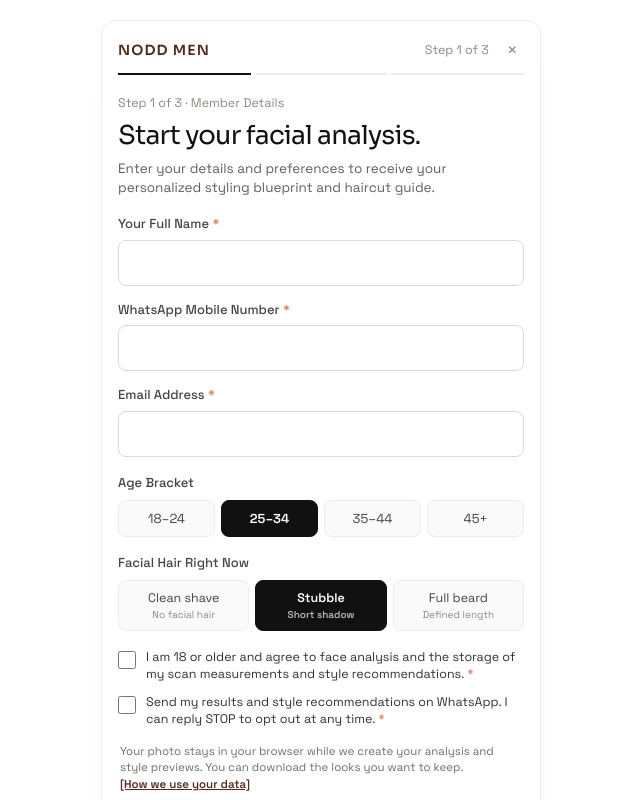
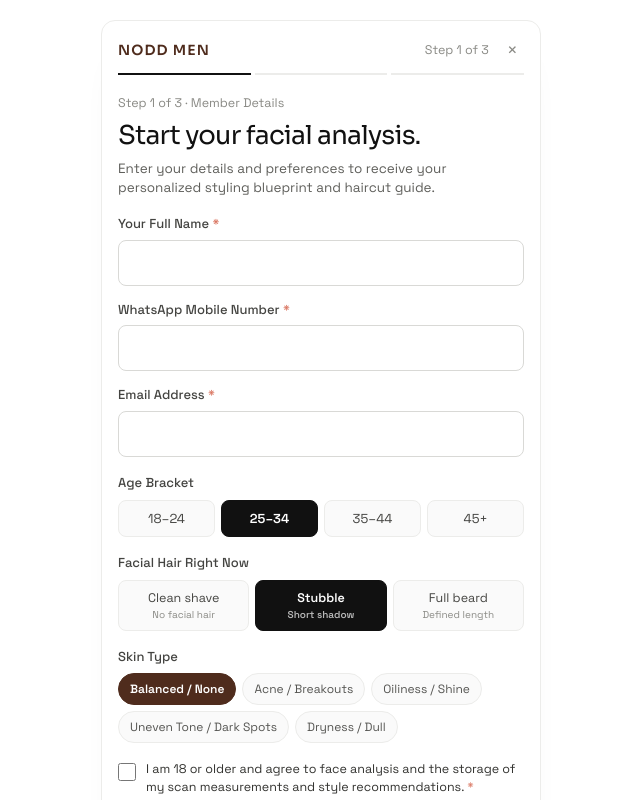
Before and after one commit to saigonga/Unseen-Men, a Next.js app: page / in a window 1280 px wide. Both pictures are taken after a click on the button "Start analysis". Shown: the top 800 px of the page, without its empty margins (319-959 px from the left). Built offline with nearby package versions, Linux system fonts and the light colour scheme; no server answers.

Commit message:
Simplify Skin Type label in registration form

```diff
--- a/components/screens/RegisterLead.tsx
+++ b/components/screens/RegisterLead.tsx
@@ -34,6 +34,14 @@ const BEARDS: { id: Beard; label: string; desc: string }[] = [
   { id: "full", label: "Full beard", desc: "Defined length" },
 ];
 
+const CONCERNS: { id: Concern | "none"; label: string }[] = [
+  { id: "none", label: "Balanced / None" },
+  { id: "acne", label: "Acne / Breakouts" },
+  { id: "oil", label: "Oiliness / Shine" },
+  { id: "spots", label: "Uneven Tone / Dark Spots" },
+  { id: "dull", label: "Dryness / Dull" },
+];
+
 export default function RegisterLead({
   onProceed,
   onClose,
@@ -43,6 +51,7 @@ export default function RegisterLead({
   const [email, setEmail] = useState<string>("");
   const [age, setAge] = useState<AgeBracket>("25-34");
   const [beard, setBeard] = useState<Beard>("stubble");
+  const [concern, setConcern] = useState<Concern | null>(null);
   const [consentAgeAndPhoto, setConsentAgeAndPhoto] = useState<boolean>(false);
   const [consentWhatsApp, setConsentWhatsApp] = useState<boolean>(false);
 
@@ -106,7 +115,7 @@ export default function RegisterLead({
         email: email.trim().toLowerCase(),
         age,
         beard,
-        concern: null,
+        concern,
       },
       mode
     );
@@ -293,6 +302,38 @@ export default function RegisterLead({
           </div>
         </div>
 
+        {/* Skin Type / Concern */}
+        <div style={{ display: "flex", flexDirection: "column", gap: 6, marginTop: 2 }}>
+          <span style={{ fontSize: 13, fontWeight: 500, color: "#444441" }}>
+            Skin Type
+          </span>
+          <div style={{ display: "flex", flexWrap: "wrap", gap: 6 }}>
+            {CONCERNS.map((c) => {
+              const isSelected = (c.id === "none" && concern === null) || concern === c.id;
+              return (
+                <button
+                  key={c.id}
+                  type="button"
+                  onClick={() => setConcern(c.id === "none" ? null : c.id)}
+                  style={{
+                    padding: "7px 11px",
+                    borderRadius: 20,
+                    fontSize: 12,
+                    fontWeight: isSelected ? 600 : 400,
+                    background: isSelected ? "#4F2C1D" : "#FAFAFA",
+                    color: isSelected ? "#FFFFFF" : "#555552",
+                    border: isSelected ? "1px solid #4F2C1D" : "1px solid #ECECEA",
+                    cursor: "pointer",
+                    transition: "all 0.15s ease",
+                  }}
+                >
+                  {c.label}
+                </button>
+              );
+            })}
+          </div>
+        </div>
+
         {/* Consent Section (Both Unticked by Default, Both Required under DPDP Rules) */}
         <div style={{ display: "flex", flexDirection: "column", gap: 10, marginTop: 4 }}>
           {/* Box 1: Age & Photo Analysis Consent */}
```
